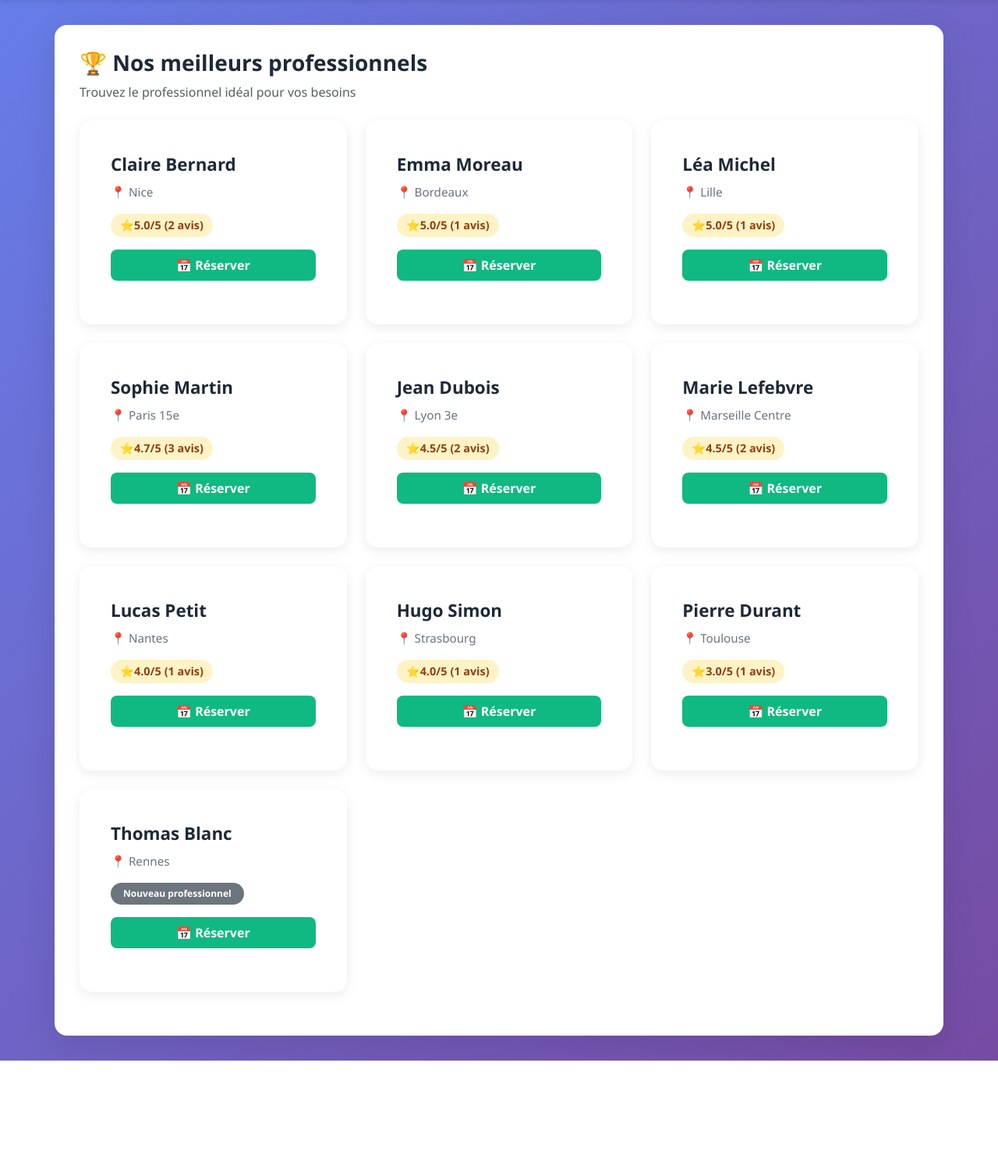
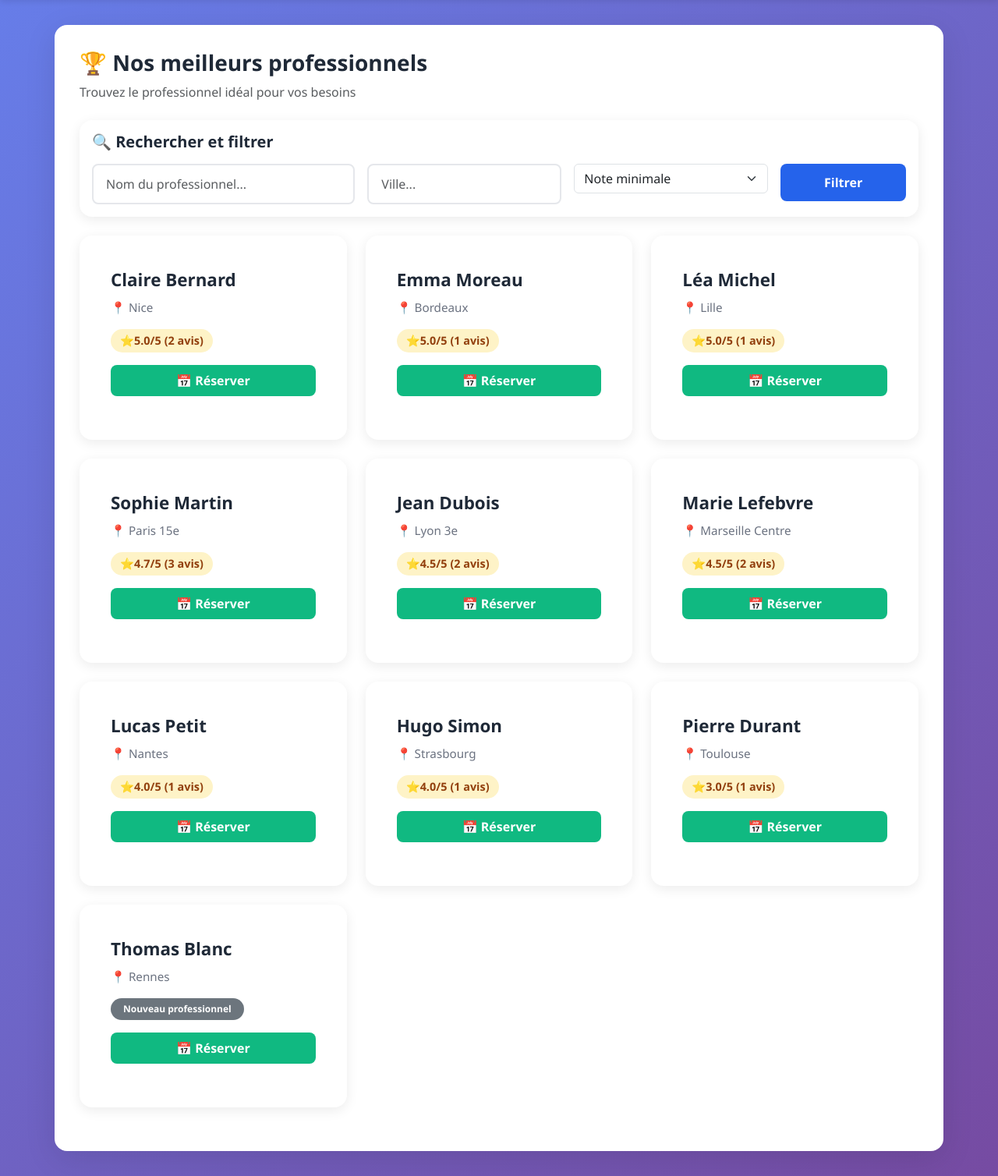
Before and after one commit to Gkconsulting20/prochenous2, a Flask app: page /professionals in a window 1280 px wide. Shown: the part 62-1570 px from the top of the page at 78% size. Before the commit the page ends 1422 px from the top, so only its background shows below. Run offline with Flask 3, Linux system fonts and the light colour scheme; data comes from the database, SQL or seed files in the repository; both versions use the stored data as it was after the commit.

Commit message:
Add search and filter options to the professionals page
Implements a search bar, city filter, and minimum rating filter on the professionals page using GET parameters.

Replit-Commit-Author: Agent
Replit-Commit-Session-Id: b709d55e-3f90-4fa7-8a00-00da69e5da0c
Replit-Commit-Checkpoint-Type: intermediate_checkpoint
Replit-Commit-Screenshot-Url: https://storage.googleapis.com/screenshot-production-us-central1/45f100a9-4968-4922-a9d9-0f294518a69f/b709d55e-3f90-4fa7-8a00-00da69e5da0c/iFbDCwt

```diff
--- a/templates/professionals.html
+++ b/templates/professionals.html
@@ -2,6 +2,40 @@
 <div class="mb-4">
     <h3>🏆 Nos meilleurs professionnels</h3>
     <p class="text-muted">Trouvez le professionnel idéal pour vos besoins</p>
+</div>
+
+<div class="card mb-4">
+    <div class="card-body">
+        <h5 class="mb-3">🔍 Rechercher et filtrer</h5>
+        <form method="GET" action="{{ url_for('view_professionals') }}">
+            <div class="row g-3">
+                <div class="col-md-4">
+                    <input type="text" class="form-control" name="search" placeholder="Nom du professionnel..." value="{{ request.args.get('search', '') }}">
+                </div>
+                <div class="col-md-3">
+                    <input type="text" class="form-control" name="ville" placeholder="Ville..." value="{{ request.args.get('ville', '') }}">
+                </div>
+                <div class="col-md-3">
+                    <select class="form-select" name="note_min">
+                        <option value="">Note minimale</option>
+                        <option value="5" {% if request.args.get('note_min') == '5' %}selected{% endif %}>⭐⭐⭐⭐⭐ (5/5)</option>
+                        <option value="4" {% if request.args.get('note_min') == '4' %}selected{% endif %}>⭐⭐⭐⭐ (4+/5)</option>
+                        <option value="3" {% if request.args.get('note_min') == '3' %}selected{% endif %}>⭐⭐⭐ (3+/5)</option>
+                    </select>
+                </div>
+                <div class="col-md-2">
+                    <button type="submit" class="btn btn-primary w-100">Filtrer</button>
+                </div>
+            </div>
+            {% if request.args.get('search') or request.args.get('ville') or request.args.get('note_min') %}
+            <div class="mt-2">
+                <a href="{{ url_for('view_professionals') }}" class="btn btn-sm btn-outline-secondary">
+                    ❌ Réinitialiser les filtres
+                </a>
+            </div>
+            {% endif %}
+        </form>
+    </div>
 </div>
 
 {% if professionals %}
```
Also changed, not shown: database.db.
